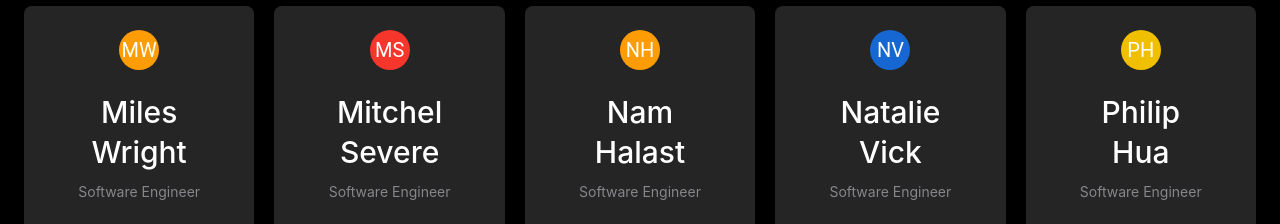
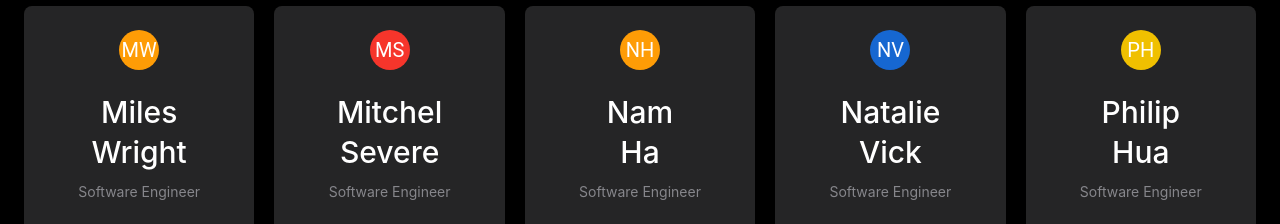
Before and after one commit to open-source-labs/Reactype-web, a Next.js app: page /team in a window 1280 px wide. Shown: the part 4860-5084 px from the top of the page. Built offline with nearby package versions, Linux system fonts and the light colour scheme.

Commit message:
Fix Typo

```diff
--- a/src/app/constants/index.js
+++ b/src/app/constants/index.js
@@ -611,7 +611,7 @@ const people = [
   },
   {
     firstName: "Nam",
-    lastName: "Halast",
+    lastName: "Ha",
     github: "https://github.com/namos2502",
     linkedin: "https://www.linkedin.com/in/namos2502/",
   },
```
